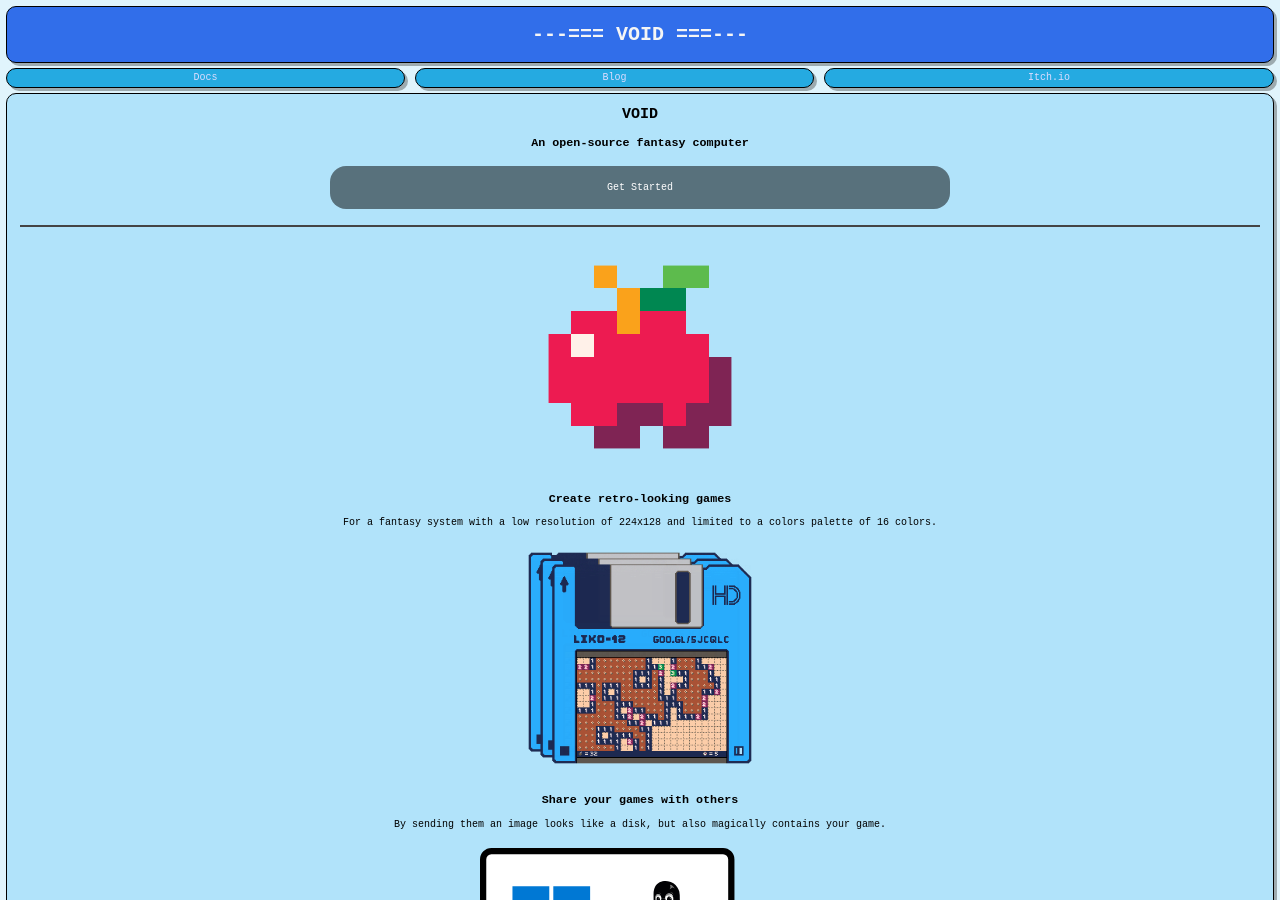
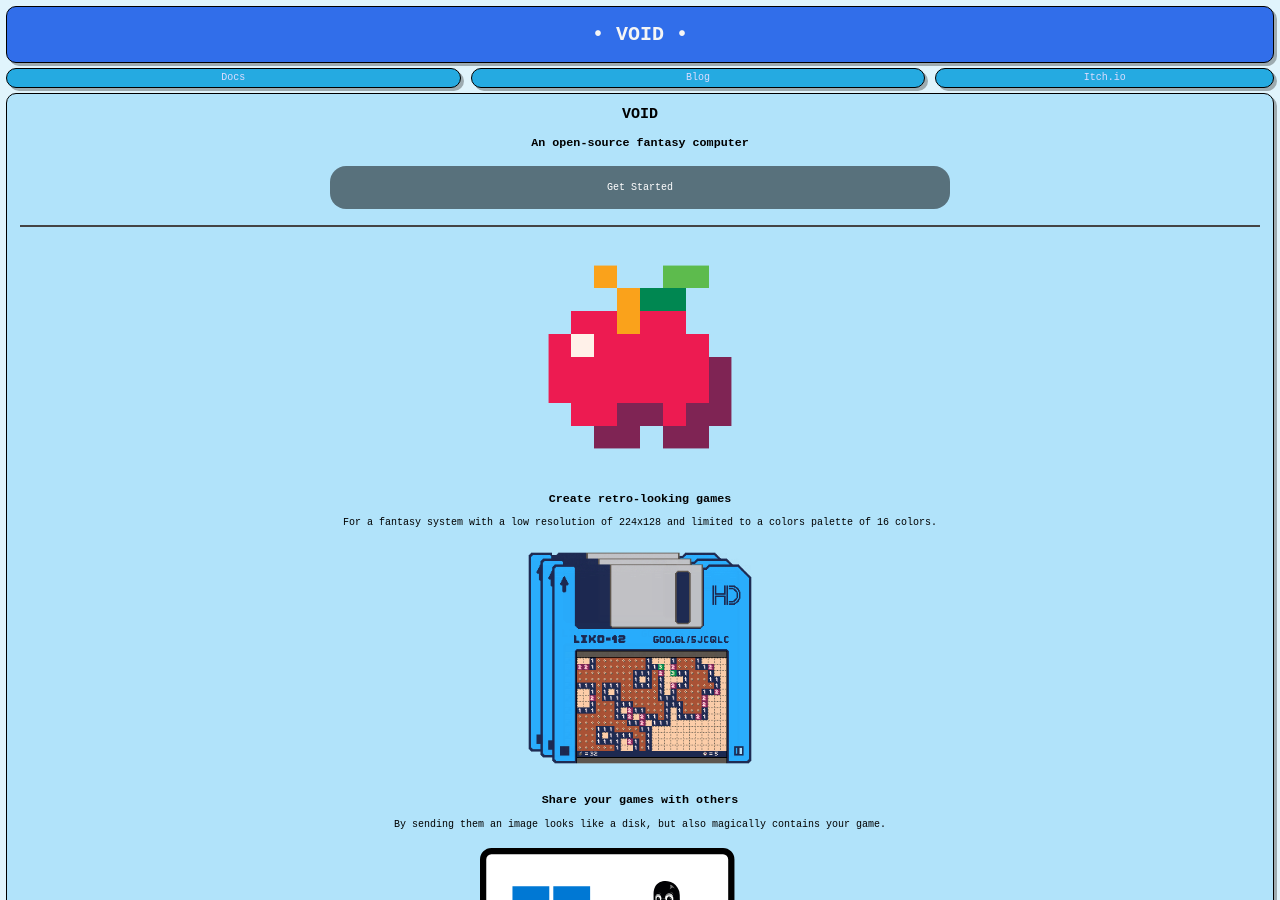
Before and after one commit to Veskfall/website, a Jekyll site: the page built from index.html, in a window 1280 px wide and 900 px high. Built offline with Jekyll 4.4.1, drawn with Linux system fonts in a browser that asks for light colours; the list of posts is cut into pages by our own code.

Commit message:
Add files via upload

```diff
--- a/_layouts/default.html
+++ b/_layouts/default.html
@@ -2,10 +2,10 @@
 layout: base
 ---
 <div id="wrapper">
-	<div class="module title color-1"><h1><a href="./">---=== VOID ===---</a></h1></div>
+	<div class="module title color-1"><h1><a href="./">• VOID •</a></h1></div>
 	<table class="links" border="0" cellspacing="0" cellpadding="0" width="100%"><tr>
-		<td><a class="module links color-3" href="./550e8400-e29b-41d4-a716-446655440001">&nbsp;Docs&nbsp;</a></td>
-		<td><a class="module links color-3" href="./550e8400-e29b-41d4-a716-446655440000">&nbsp;Blog&nbsp;</a></td>
+		<td><a class="module links color-3" href="./550e8400-e29b-41d4-a716-446655440001">&nbsp;&nbsp;&nbsp;Docs&nbsp;&nbsp;&nbsp;</a></td>
+		<td><a class="module links color-3" href="./550e8400-e29b-41d4-a716-446655440000">&nbsp;&nbsp;&nbsp;Blog&nbsp;&nbsp;&nbsp;</a></td>
 		<td><a class="module links color-3" href="https://veskfall.itch.io/void-fantasy-console">Itch.io</a></td>
 	</tr></table>
 	<div class="module main-content color-5">
```
